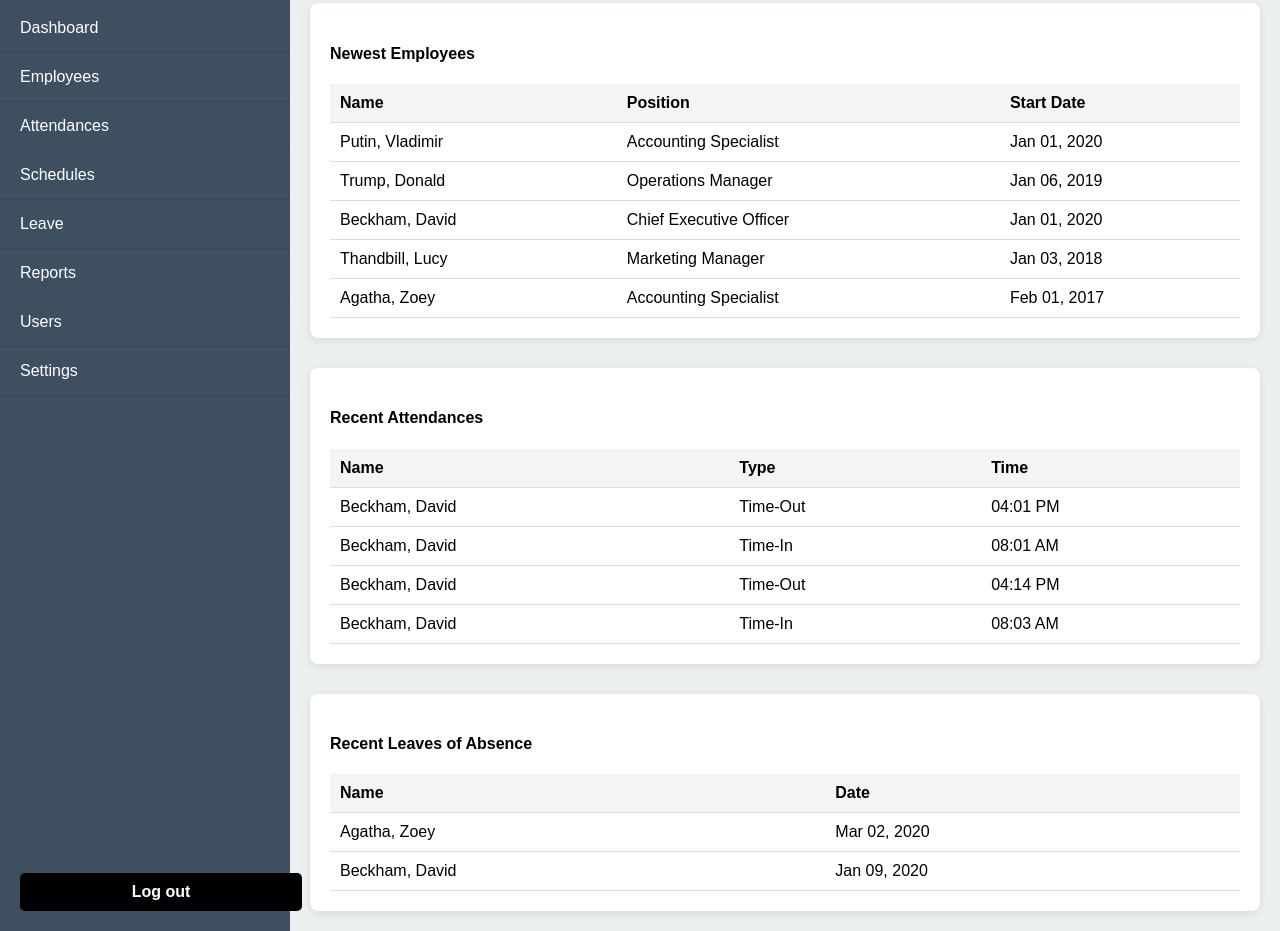
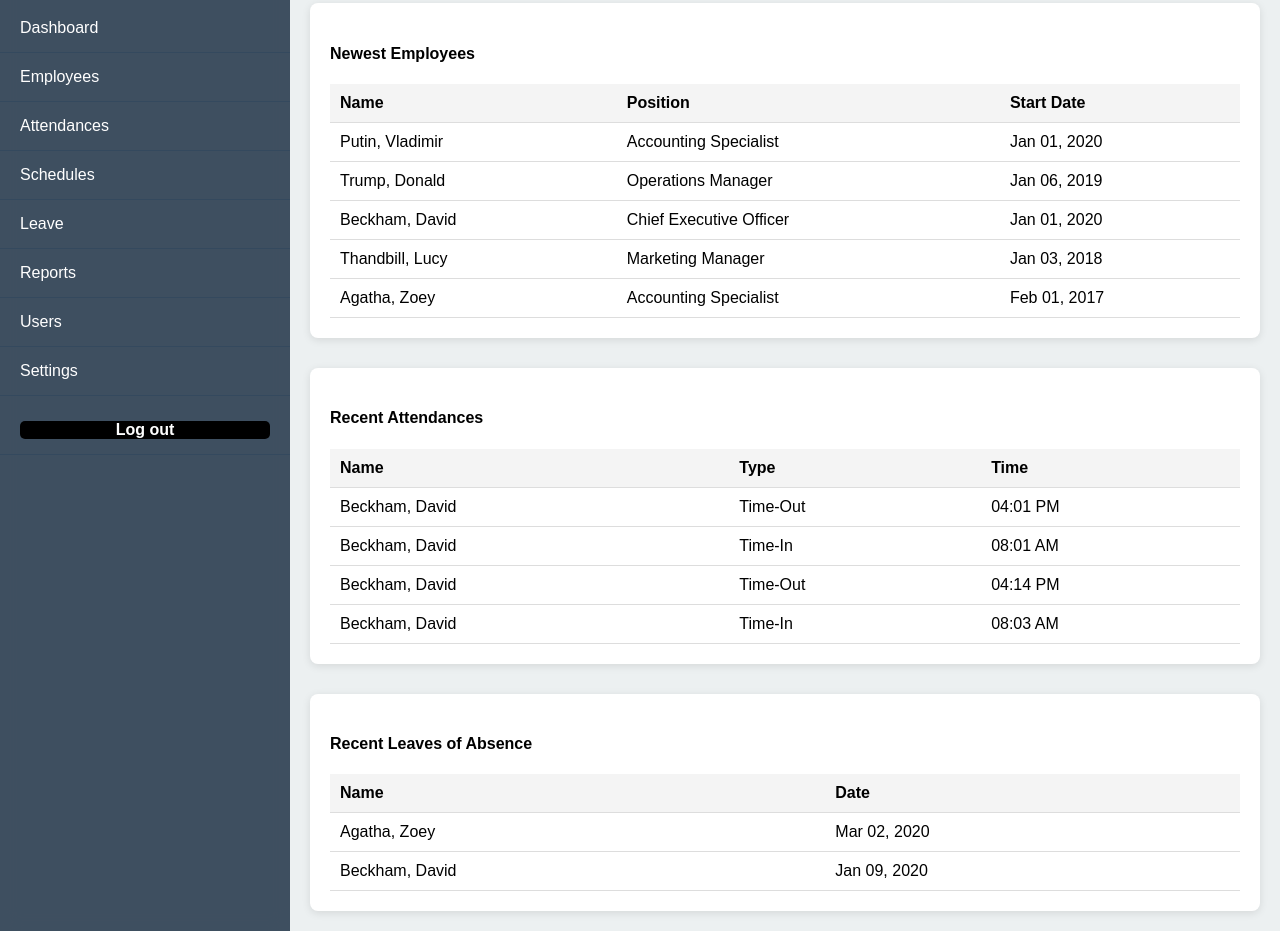
Before and after one commit to htp-rg/Humanresources3, a plain HTML site: page dashboard.html in a window 1280 px wide. Shown: the part 252-1183 px from the top of the page. Drawn offline with Linux system fonts and the light colour scheme.

Commit message:
Update dashboard.html

```diff
--- a/dashboard.html
+++ b/dashboard.html
@@ -13,12 +13,10 @@
       background: #ecf0f1;
       color: black;
     }
-
     .container {
       display: flex;
-      min-height: 100vh; /* Full height on load */
+      min-height: 100vh;
     }
-
     .sidebar {
       width: 290px;
       background: rgba(44, 62, 80, 0.9);
@@ -27,22 +25,19 @@
       display: flex;
       flex-direction: column;
       flex-shrink: 0;
-      min-height: 100vh; /* Full height sidebar */
+      min-height: 100vh;
     }
-
     .content-wrapper {
       flex: 1;
       display: flex;
       flex-direction: column;
       overflow-y: auto;
     }
-
     .sidebar-top {
       text-align: center;
       margin-bottom: 20px;
       padding: 20px;
     }
-
     .admin-image {
       width: 100px;
       height: 100px;
@@ -51,52 +46,27 @@
       margin-bottom: 10px;
       border: 2px solid #fff;
     }
-
     .sidebar-menu {
       list-style: none;
       padding: 0;
       margin: 0;
       flex: 1;
     }
-
     .sidebar-menu li {
       padding: 15px 20px;
       border-bottom: 1px solid #34495e;
       cursor: pointer;
       transition: background 0.3s;
     }
-
     .sidebar-menu li:hover {
       background: #3498db;
     }
-
     .sidebar-menu li a {
       color: white;
       text-decoration: none;
       display: block;
       font-size: 16px;
     }
-
-    .logout-container {
-      padding: 20px;
-    }
-
-    .logout-button {
-      background: black;
-      color: white;
-      padding: 10px 16px;
-      border-radius: 5px;
-      font-weight: bold;
-      text-align: center;
-      display: block;
-      width: 100%;
-      text-decoration: none;
-    }
-
-    .logout-button:hover {
-      background: #333;
-    }
-
     .topbar {
       display: flex;
       justify-content: flex-end;
@@ -108,25 +78,21 @@
       top: 0;
       z-index: 10;
     }
-
     .topbar > div {
       margin-left: 20px;
       font-weight: bold;
       color: #2c3e50;
     }
-
     .dashboard {
       padding: 20px;
       flex: 1;
     }
-
     .cards {
       display: flex;
       flex-wrap: wrap;
       gap: 20px;
       margin-bottom: 30px;
     }
-
     .card {
       flex: 1;
       min-width: 200px;
@@ -136,28 +102,23 @@
       box-shadow: 0 2px 8px rgba(0,0,0,0.1);
       text-align: center;
     }
-
     .card.red {
       background: #e74c3c;
       color: white;
     }
-
     .card.green {
       background: #2ecc71;
       color: white;
     }
-
     .card.yellow {
       background: #f1c40f;
       color: white;
     }
-
     .tables {
       display: flex;
       flex-direction: column;
       gap: 30px;
     }
-
     .table-section {
       background: white;
       border-radius: 8px;
@@ -165,21 +126,31 @@
       padding: 20px;
       overflow-x: auto;
     }
-
     table {
       width: 100%;
       border-collapse: collapse;
       margin-top: 10px;
     }
-
     th, td {
       text-align: left;
       padding: 10px;
       border-bottom: 1px solid #ddd;
     }
-
     th {
       background: #f4f4f4;
+    }
+
+    .logout-link {
+      background: black;
+      color: white !important;
+      border-radius: 5px;
+      font-weight: bold;
+      text-align: center;
+      margin-top: 10px;
+      transition: background 0.3s;
+    }
+    .logout-link:hover {
+      background: #333;
     }
   </style>
 
@@ -207,11 +178,11 @@
         <li><a href="reports.html">Reports</a></li>
         <li><a href="users.html">Users</a></li>
         <li><a href="settings.html">Settings</a></li>
+        <li>
+          <a href="login1.html" class="logout-link" onclick="return confirmLogout();">Log out</a>
+        </li>
       </ul>
 
-      <div class="logout-container">
-        <a href="login1.html" class="logout-button" onclick="return confirmLogout();">Log out</a>
-      </div>
     </div>
 
     <div class="content-wrapper">
@@ -222,6 +193,7 @@
       </header>
 
       <section class="dashboard">
+        <!-- Cards and tables are unchanged -->
         <div class="cards">
           <div class="card red">
             <h3>Employees</h3>
@@ -245,11 +217,7 @@
             <h4>Newest Employees</h4>
             <table>
               <thead>
-                <tr>
-                  <th>Name</th>
-                  <th>Position</th>
-                  <th>Start Date</th>
-                </tr>
+                <tr><th>Name</th><th>Position</th><th>Start Date</th></tr>
               </thead>
               <tbody>
                 <tr><td>Putin, Vladimir</td><td>Accounting Specialist</td><td>Jan 01, 2020</td></tr>
@@ -265,11 +233,7 @@
             <h4>Recent Attendances</h4>
             <table>
               <thead>
-                <tr>
-                  <th>Name</th>
-                  <th>Type</th>
-                  <th>Time</th>
-                </tr>
+                <tr><th>Name</th><th>Type</th><th>Time</th></tr>
               </thead>
               <tbody>
                 <tr><td>Beckham, David</td><td>Time-Out</td><td>04:01 PM</td></tr>
@@ -284,10 +248,7 @@
             <h4>Recent Leaves of Absence</h4>
             <table>
               <thead>
-                <tr>
-                  <th>Name</th>
-                  <th>Date</th>
-                </tr>
+                <tr><th>Name</th><th>Date</th></tr>
               </thead>
               <tbody>
                 <tr><td>Agatha, Zoey</td><td>Mar 02, 2020</td></tr>
@@ -296,6 +257,7 @@
             </table>
           </div>
         </div>
+
       </section>
     </div>
   </div>
```
